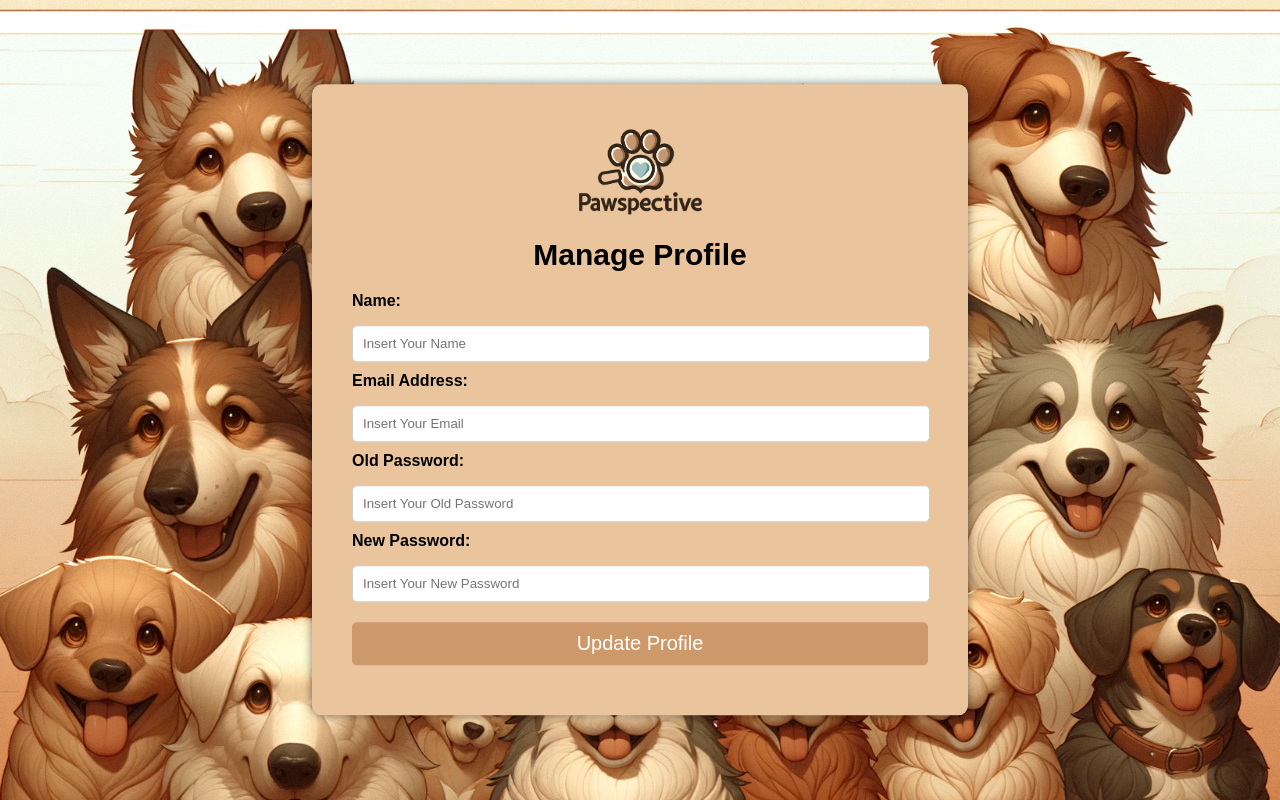
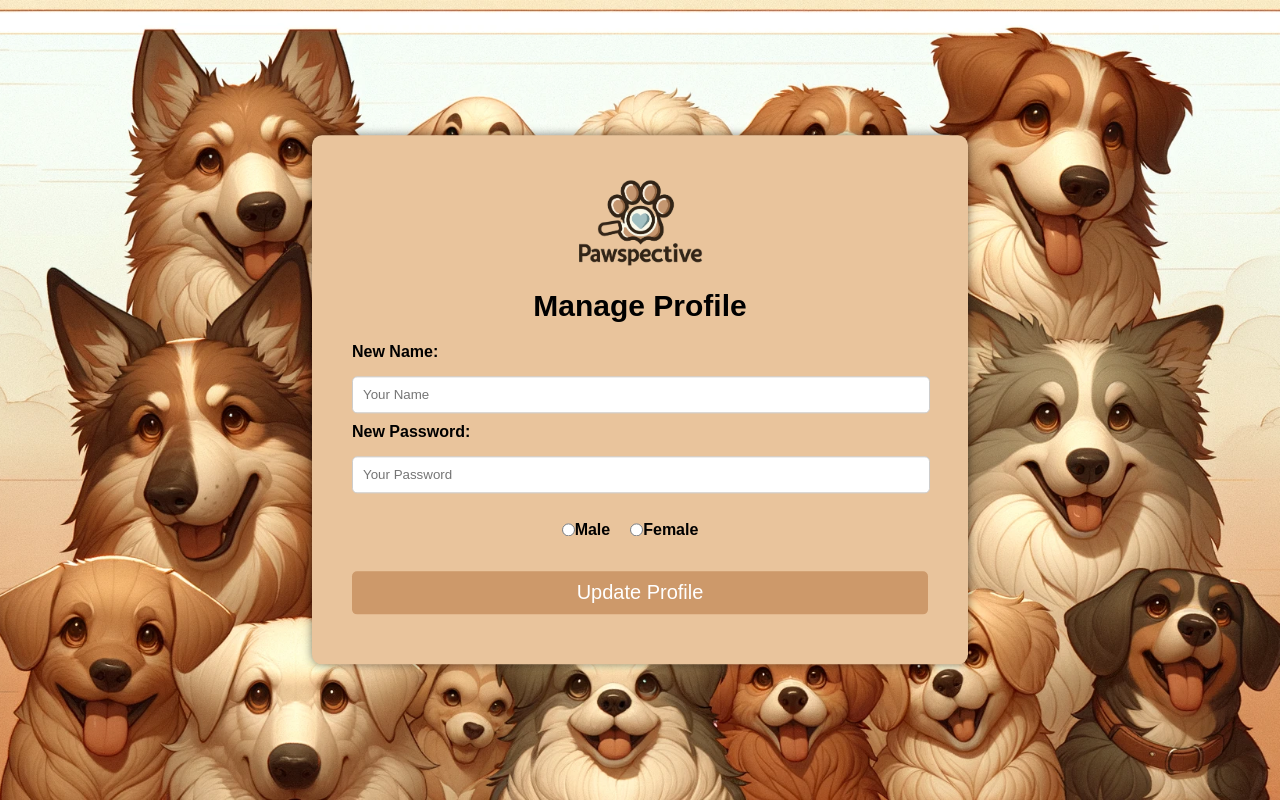
Before and after one commit to vincentbmw/Tubes-RPLL, a Flask app: template backend/templates/manageProfile.html in a window 1280 px wide. Run offline with Flask 3, Linux system fonts and the light colour scheme; the template is opened without the code that fills it, so the values that code supplies are empty; parts of the project's set-up code (start-up, migrations or seed data) failed here and were passed over.

Commit message:
update manage_profile.py & manageProfile.html & tambahan splash

```diff
--- a/backend/app.py
+++ b/backend/app.py
@@ -1,8 +1,7 @@
 import os
 from pyngrok import ngrok
 from urllib.request import urlopen
-from flask import Flask
-from flask import render_template, jsonify, request, session
+from flask import render_template, jsonify, request, session, Flask
 from dotenv import find_dotenv, dotenv_values
 from controllers.login import login_blueprint
 from controllers.register import register_blueprint
@@ -23,6 +22,13 @@ app.register_blueprint(register_blueprint)
 app.register_blueprint(manage_profile_blueprint)
 app.register_blueprint(logout_blueprint)
 
+@app.route('/')
+def splashpage():
+    return render_template('splash.html')
+
+@app.route('/homepage')
+def homepage():
+    return render_template('homepage.html')
 
 @app.route('/registerpage')
 def registerpage():
--- a/backend/controllers/login.py
+++ b/backend/controllers/login.py
@@ -29,6 +29,6 @@ def login():
             return redirect(url_for('chatpage'))
 
         except Exception as e:
-            return render_template('login-page.html', error=str(e))
+            return render_template('login.html', error=str(e))
 
-    return render_template('login-page.html')
+    return render_template('login.html')
--- a/backend/controllers/manage_profile.py
+++ b/backend/controllers/manage_profile.py
@@ -1,4 +1,4 @@
-from flask import Blueprint, request, jsonify, session
+from flask import Blueprint, request, render_template, session, flash
 from bson.objectid import ObjectId
 from werkzeug.security import generate_password_hash
 from controllers.database import get_users_db
@@ -6,7 +6,7 @@ from controllers.database import get_users_db
 manage_profile_blueprint = Blueprint('manage_profile', __name__)
 USERS_COLLECTION_NAME = 'users'
 
-@manage_profile_blueprint.route('/manage_profile', methods=['PUT'])
+@manage_profile_blueprint.route('/manage_profile', methods=['GET', 'PUT'])
 def update_user():
     db = get_users_db()
     users_collection = db[USERS_COLLECTION_NAME]
@@ -14,33 +14,43 @@ def update_user():
     try:
         user_id = session.get('user_id')
         if not user_id:
-            return jsonify({'error': 'Unauthorized'}), 401
+            return render_template('manageProfile.html', error='Unauthorized')
 
-        data = request.get_json()
-        update_data = {}
+        user = users_collection.find_one({'_id': ObjectId(user_id)})
+        if not user:
+            return render_template('manageProfile.html', error='User not found')
 
-        if 'name' in data:
-            update_data['name'] = data['name']
-        if 'email' in data:
-            update_data['email'] = data['email']
-        if 'password' in data:
-            update_data['password'] = generate_password_hash(data['password'])
-        if 'gender' in data:
-            update_data['gender'] = data['gender']
-            if data['gender'].lower() == 'male':
-                update_data['profile_picture'] = "https://firebasestorage.googleapis.com/v0/b/gotravel-9fad0.appspot.com/o/profile_pictures%2Fmale.png?alt=media&token=ed087933-e6cb-4781-b952-67cdf37b8dad"
+        if request.method == 'PUT':
+            data = request.get_json()
+            update_data = {}
+
+            if 'name' in data:
+                update_data['name'] = data['name']
+            if 'email' in data:
+                update_data['email'] = data['email']
+            if 'password' in data:
+                update_data['password'] = generate_password_hash(data['password'])
+            if 'gender' in data:
+                update_data['gender'] = data['gender']
+                if data['gender'].lower() == 'male':
+                    update_data['profile_picture'] = "https://firebasestorage.googleapis.com/v0/b/gotravel-9fad0.appspot.com/o/profile_pictures%2Fmale.png?alt=media&token=ed087933-e6cb-4781-b952-67cdf37b8dad"
+                else:
+                    update_data['profile_picture'] = "https://firebasestorage.googleapis.com/v0/b/gotravel-9fad0.appspot.com/o/profile_pictures%2Ffemale.png?alt=media&token=4f6f872c-f971-42c8-b526-a39ac604ddb5"
+
+            result = users_collection.update_one(
+                {'_id': ObjectId(user_id)},
+                {'$set': update_data}
+            )
+
+            if result.modified_count == 1:
+                flash('User profile updated successfully', 'success')
+                return redirect(url_for('manage_profile'))
             else:
-                update_data['profile_picture'] = "https://firebasestorage.googleapis.com/v0/b/gotravel-9fad0.appspot.com/o/profile_pictures%2Ffemale.png?alt=media&token=4f6f872c-f971-42c8-b526-a39ac604ddb5"
+                flash('User not found', 'error')
+                return redirect(url_for('manage_profile'))
 
-        result = users_collection.update_one(
-            {'_id': ObjectId(user_id)},
-            {'$set': update_data}
-        )
-
-        if result.modified_count == 1:
-            return jsonify({'message': 'User profile updated successfully'}), 200
-        else:
-            return jsonify({'error': 'User not found'}), 404
+        return render_template('manageProfile.html', user=user)
 
     except Exception as e:
-        return jsonify({'error': str(e)}), 500
+        flash(str(e), 'error')
+        return redirect(url_for('manage_profile'))
--- a/backend/controllers/register.py
+++ b/backend/controllers/register.py
@@ -17,7 +17,7 @@ def register():
             gender = request.form.get('gender')
 
             if not all([name, email, password, gender]):
-                flash('Missing required fields', 'error') # flash message
+                flash('Missing required fields', 'error')
                 return redirect(url_for('registerpage'))
 
             existing_user = users_collection.find_one({'email': email})
@@ -45,7 +45,7 @@ def register():
             return redirect(url_for('loginpage'))
 
         except Exception as e:
-            flash(str(e), 'error') # flash message
+            flash(str(e), 'error')
             return redirect(url_for('registerpage'))
 
     return render_template('register.html')
--- a/backend/static/managestyle.css
+++ b/backend/static/managestyle.css
@@ -20,8 +20,8 @@ body {
 }
 
 .profile-container img {
-    width: 135px; /* Adjust logo width */
-    height: auto; /* Maintain aspect ratio */
+    width: 135px;
+    height: auto;
 }
 
 .profile-container h1 {
@@ -59,3 +59,16 @@ body {
 .profile-container button:hover {
     background-color: #e0a674;
 }
+
+.radio-group {
+    display: flex;
+    align-items: center;
+    justify-content: center;
+    margin: 10px 0;
+}
+
+.radio-group label {
+    margin-right: 20px;
+    display: inline-flex;
+    align-items: center;
+}
--- a/backend/templates/chat-page.html
+++ b/backend/templates/chat-page.html
@@ -4,6 +4,7 @@
     <meta charset="UTF-8">
     <meta name="viewport" content="width=device-width, initial-scale=1.0">
     <title>Chatbot UI</title>
+    <link rel="icon" type="image/x-icon" href="{{ url_for('static', filename='img/pawspectiveIcon.png') }}">
     <link rel="stylesheet" href="{{ url_for('static', filename='chat-page-style.css') }}">
 </head>
 <body>
@@ -30,14 +31,13 @@
                 <span>Welcome back, Evan</span>
                 <div class="dropdown-content" id="dropdown-content">
                     <button class="dropdown-item" id="logout-button">Log Out</button>
-                    <button class="dropdown-item" id="manage-profile-button">Manage Profile</button>
+                    <button class="dropdown-item" onclick="window.location.href='/manage_profile'">Manage Profile</button>
                 </div>
             </div>
         </div>
         <div class="chat-section">
             {% block body %}
             <div class="chat-box" id="chat-box">
-                <!-- Default messages or empty state -->
             </div>
             {% endblock %}
             <div class="chat-input-container">
--- a/backend/templates/login.html
+++ b/backend/templates/login.html
@@ -4,7 +4,7 @@
     <meta charset="UTF-8">
     <meta name="viewport" content="width=device-width, initial-scale=1.0">
     <title>Pawspective - Login</title>
-    <link rel="icon" type="image/x-icon" href="{{ url_for('static', filename='img/pawspectiveicon.png') }}">
+    <link rel="icon" type="image/x-icon" href="{{ url_for('static', filename='img/pawspectiveIcon.png') }}">
     <link rel="stylesheet" href="{{ url_for('static', filename='login-style.css') }}">
 </head>
 <body>
--- a/backend/templates/manageProfile.html
+++ b/backend/templates/manageProfile.html
@@ -4,28 +4,68 @@
     <meta charset="UTF-8">
     <meta name="viewport" content="width=device-width, initial-scale=1.0">
     <title>Pawspective - Manage Profile</title>
-    <link rel="icon" type="image/x-icon" href="pawspectiveicon.png">
-    <link rel="stylesheet" href="../static/managestyle.css">
+    <link rel="icon" type="image/x-icon" href="{{ url_for('static', filename='img/pawspectiveIcon.png') }}">
+    <link rel="stylesheet" href="{{ url_for('static', filename='managestyle.css') }}">
 </head>
 <body>
     <div class="profile-container">
-        <img src="../static/img/pawspectiveIcon.png" alt="Logo">
+        <img src="{{ url_for('static', filename='img/pawspectiveIcon.png') }}" alt="Logo">
         <h1>Manage Profile</h1>
-        <form>
-            <label for="name">Name:</label>
-            <input type="text" id="name" name="name" placeholder="Insert Your Name" required>
 
-            <label for="email">Email Address:</label>
-            <input type="email" id="email" name="email" placeholder="Insert Your Email" required>
+        {% with messages = get_flashed_messages(with_categories=true) %}
+        {% if messages %}
+            <ul class="flashes">
+            {% for category, message in messages %}
+                <li class="{{ category }}">{{ message }}</li>
+            {% endfor %}
+            </ul>
+        {% endif %}
+        {% endwith %}
 
-            <label for="old-password">Old Password:</label>
-            <input type="password" id="old-password" name="old-password" placeholder="Insert Your Old Password" required>
+        <form id="profileForm">
+            <label for="name">New Name:</label>
+            <input type="text" id="name" name="name" placeholder="Your Name" required>
 
-            <label for="new-password">New Password:</label>
-            <input type="password" id="new-password" name="new-password" placeholder="Insert Your New Password" required>
+            <label for="password">New Password:</label>
+            <input type="password" id="password" name="password" placeholder="Your Password">
+
+            <div class="radio-group">
+                <label><input type="radio" name="gender" value="male"> Male</label>
+                <label><input type="radio" name="gender" value="female"> Female</label>
+            </div>
 
             <button type="submit">Update Profile</button>
         </form>
     </div>
+
+    <script>
+        document.getElementById('profileForm').addEventListener('submit', function(event) {
+            event.preventDefault();
+
+            const name = document.getElementById('name').value;
+            const password = document.getElementById('password').value;
+            const gender = document.querySelector('input[name="gender"]:checked')?.value;
+
+            const data = {};
+            if (name) data.name = name;
+            if (password) data.password = password;
+            if (gender) data.gender = gender;
+
+            fetch('/manage_profile', {
+                method: 'PUT',
+                headers: {
+                    'Content-Type': 'application/json'
+                },
+                body: JSON.stringify(data)
+            })
+            .then(data => {
+                alert('Profile updated successfully!');
+                window.location.href = '/chatpage';
+            })
+            .catch((error) => {
+                console.error('Error:', error);
+            });
+        });
+    </script>
 </body>
 </html>
--- a/backend/templates/register.html
+++ b/backend/templates/register.html
@@ -4,7 +4,7 @@
     <meta charset="UTF-8">
     <meta name="viewport" content="width=device-width, initial-scale=1.0">
     <title>Pawspective - Sign up</title>
-    <link rel="icon" type="image/x-icon" href="{{ url_for('static', filename='img/pawspectiveicon.png') }}">
+    <link rel="icon" type="image/x-icon" href="{{ url_for('static', filename='img/pawspectiveIcon.png') }}">
     <link rel="stylesheet" href="{{ url_for('static', filename='signup-style.css') }}">
 </head>
 <body>
```
Also changed, not shown: backend/templates/homepage.html (renamed from backend/templates/index.html, +26 -12 lines), backend/templates/splash.html (+13 -19 lines).
